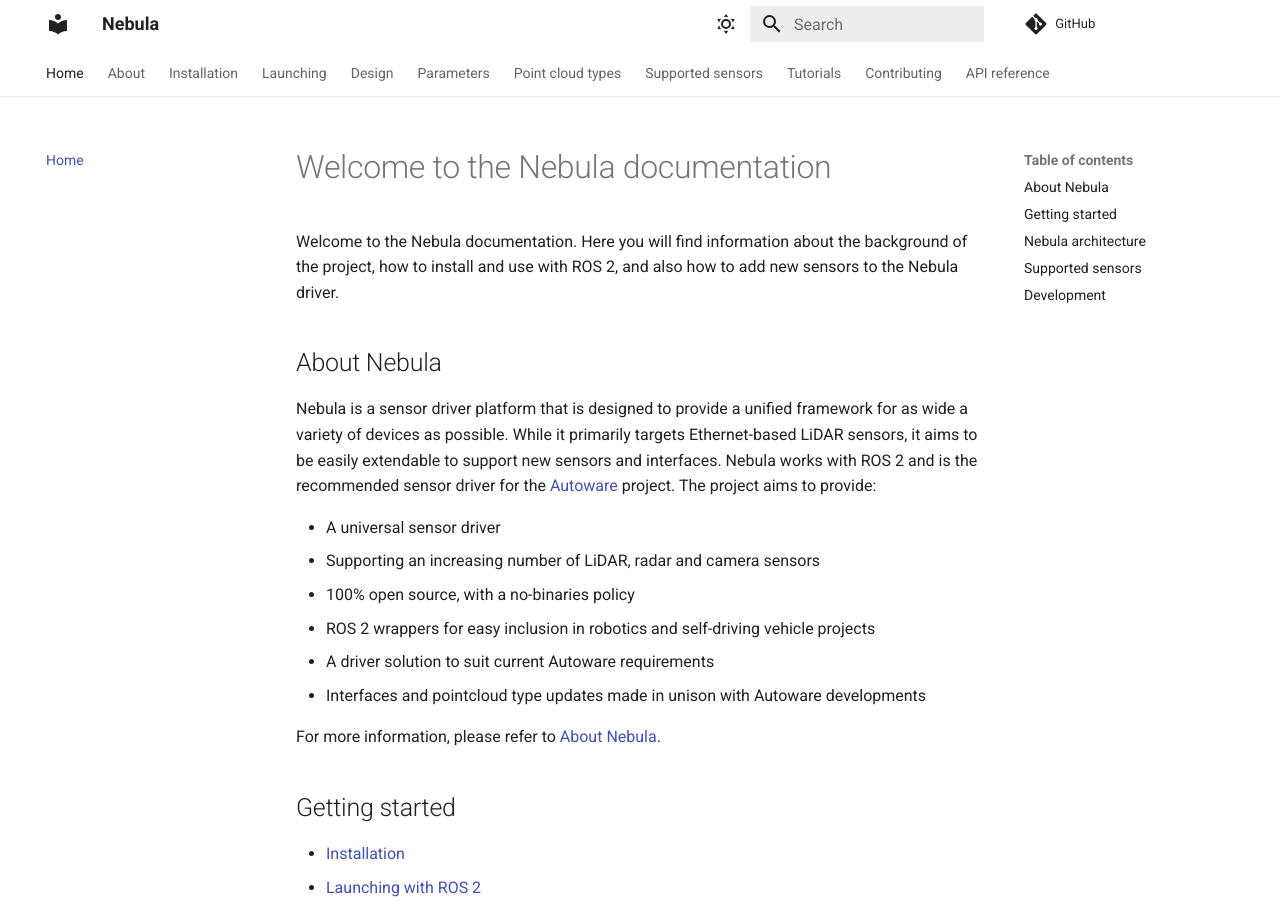
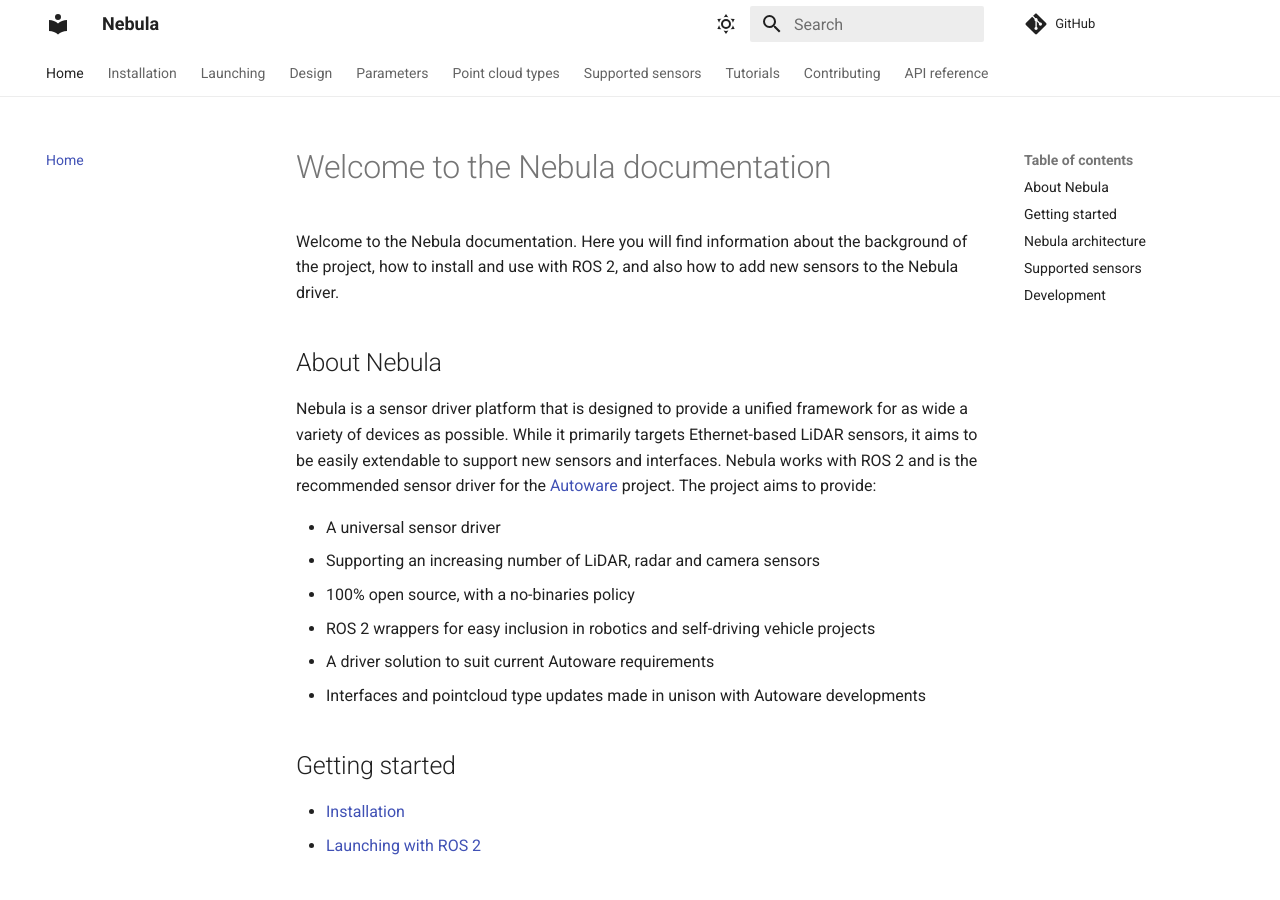
Before and after one commit to tier4/nebula, an MkDocs documentation site: the page built from docs/index.md, in a window 1280 px wide and 900 px high. Built offline with MkDocs 1.6.1 and Material for MkDocs 9.7.7, drawn with Linux system fonts in a browser that asks for light colours; comment, search, counter and statistics services are not loaded.

Commit message:
chore(docs): remove empty about page as the index page already contains an about section

```diff
--- a/docs/index.md
+++ b/docs/index.md
@@ -14,8 +14,6 @@
 - ROS 2 wrappers for easy inclusion in robotics and self-driving vehicle projects
 - A driver solution to suit current Autoware requirements
   - Interfaces and pointcloud type updates made in unison with Autoware developments
-
-For more information, please refer to [About Nebula](about.md).
 
 ## Getting started
 
--- a/mkdocs.yml
+++ b/mkdocs.yml
@@ -35,7 +35,6 @@
 ### Navigation ###
 nav:
   - Home: index.md
-  - About: about.md
   - Installation: installation.md
   - Launching: usage.md
   - Design: design.md
```
Also changed, not shown: README.md (+0 -1 lines), docs/about.md (deleted, +0 -3 lines).
